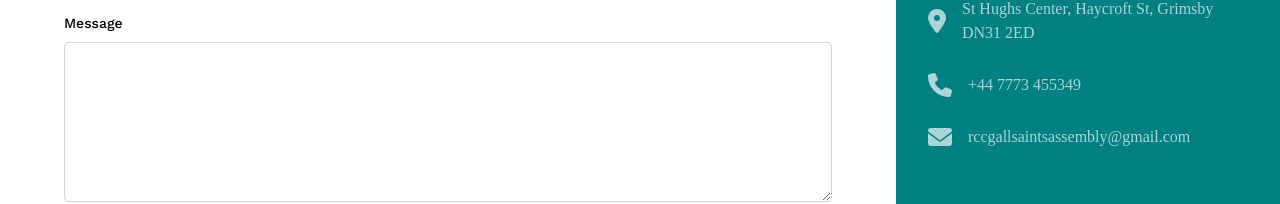
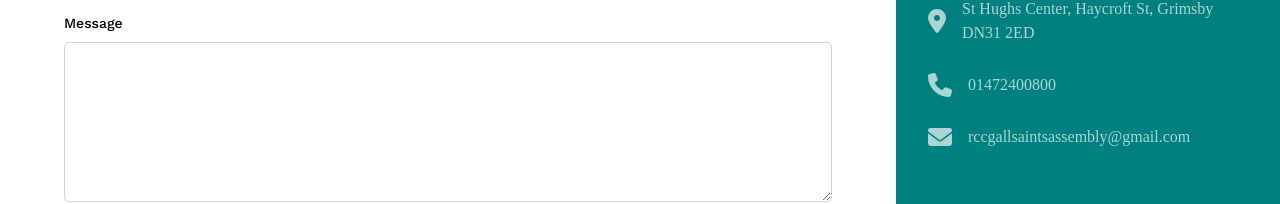
Before and after one commit to rccgallsaintsassembly-org/rccgallsaintsassemblywebsite, a React (Create React App) app: page / in a window 1280 px wide. Shown: the part 2501-2705 px from the top of the page. Built offline with nearby package versions, Linux system fonts and the light colour scheme; a web font is replaced by a local one.

Commit message:
initial submission

```diff
--- a/src/components/pages/Home/components/ContactUs/ContactUs.jsx
+++ b/src/components/pages/Home/components/ContactUs/ContactUs.jsx
@@ -114,7 +114,7 @@ function ContactUs() {
           </div>
           <div className={classes.iconAndText}>
             <i className="fa-solid fa-phone"></i>
-            <p>+44 7773 455349</p>
+            <p>01472400800</p>
           </div>
           <div className={classes.iconAndText}>
             <i className="fa-solid fa-envelope"></i>
```
